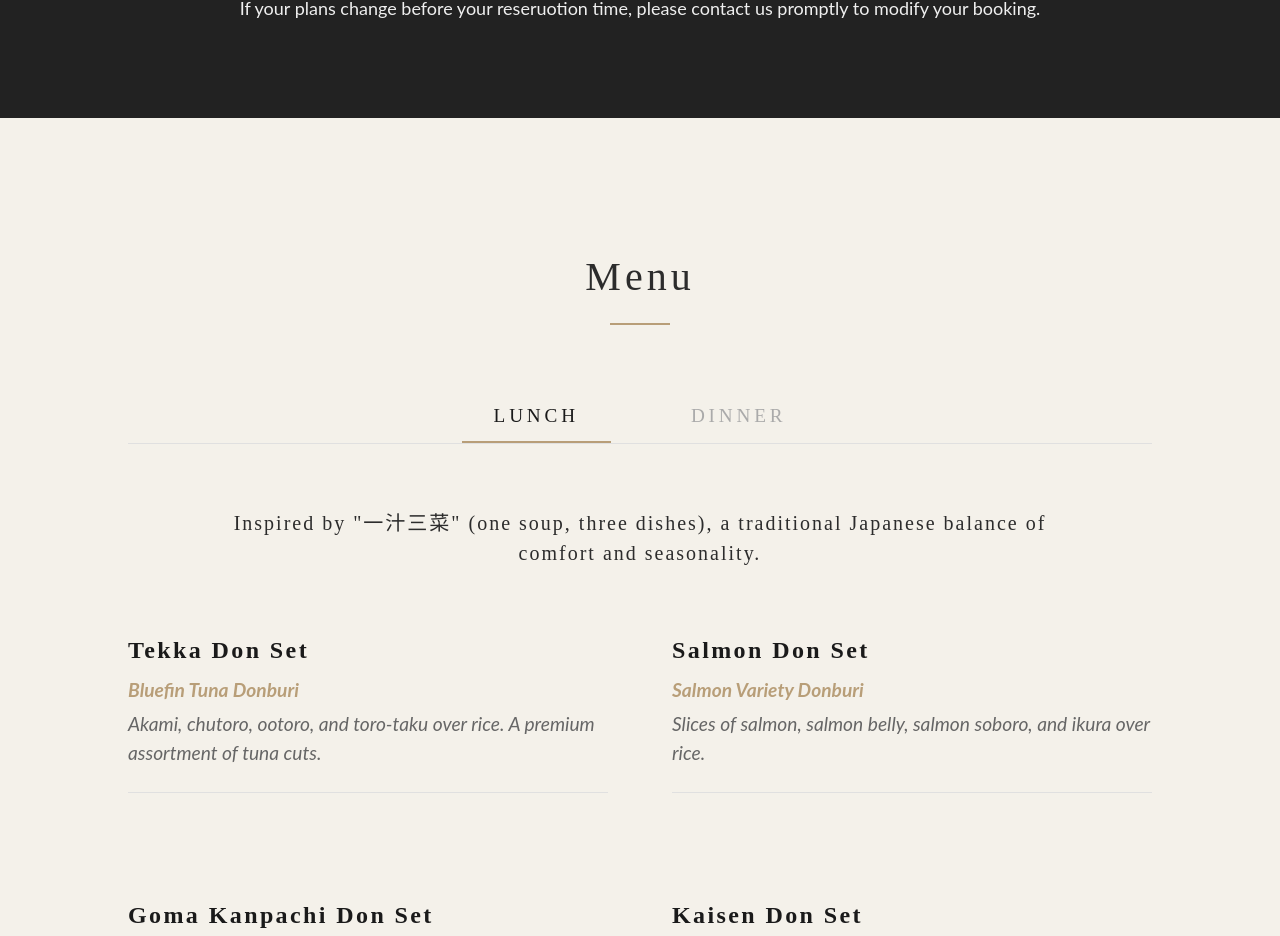
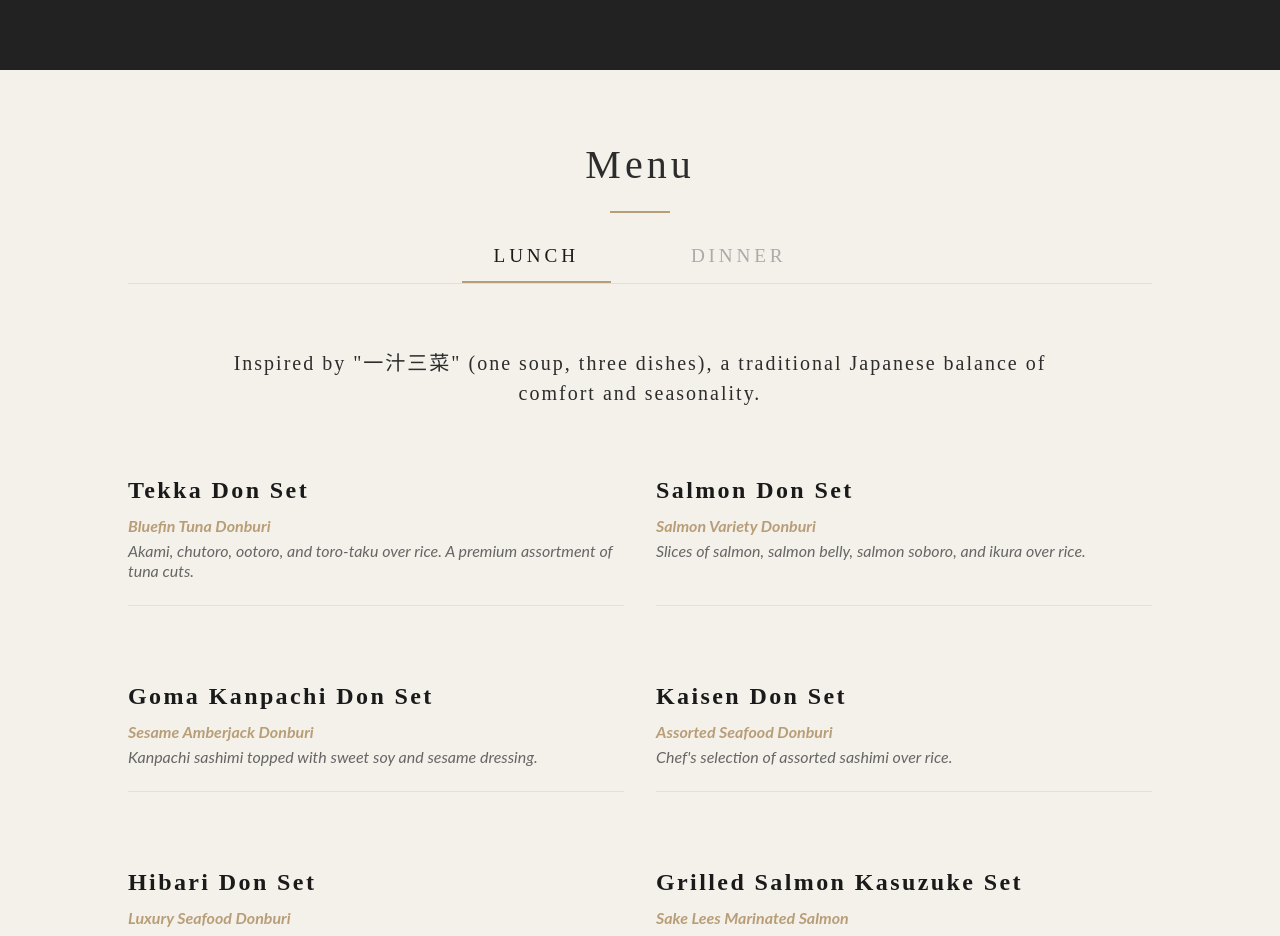
Before and after one commit to sinka42/hibari, a React (Vite) app: page / in a window 1280 px wide. Shown: the part 1317-2253 px from the top of the page. Built offline with nearby package versions, Linux system fonts and the light colour scheme.

Commit message:
update style

```diff
--- a/src/App.jsx
+++ b/src/App.jsx
@@ -62,6 +62,14 @@ const Navbar = styled.nav`
   box-sizing: border-box;
   z-index: 10;
   color: white;
+
+  @media (max-width: 768px) {
+    position: fixed;
+    background: rgba(26, 26, 26);
+    backdrop-filter: blur(20px);
+    border-bottom: 1px solid rgba(184, 158, 120, 0.1);
+    padding: 1rem 4rem;
+  }
 `;
 
 const NavLinks = styled.div`
@@ -237,6 +245,10 @@ const Button = styled.button`
     background-color: #B89E78;
     color: #222;
   }
+
+  &:focus {
+    outline: none;
+  }
 `;
 
 const Link = styled.a`
@@ -248,7 +260,7 @@ const Link = styled.a`
 `;
 
 const MenuSection = styled.section`
-  padding: 6rem 10%;
+  padding: 2rem 10%;
   background-color: #F4F1EA;
 `;
 
@@ -270,7 +282,7 @@ const SectionTitle = styled.h2`
   text-align: center;
   font-size: 2.5rem;
   color: ##B89E78;
-  margin-bottom: 4rem;
+  margin-bottom: 1rem;
 
   &::after {
     content: '';
@@ -288,6 +300,9 @@ const SectionDesc = styled.h2`
   color: ##B89E78;
   width: 80%;
   margin: 0 auto 4rem;
+  @media (max-width: 768px) {
+    font-size: 1rem;
+  }
 `;
 
 const TabContainer = styled.div`
@@ -309,6 +324,10 @@ const TabButton = styled.button`
   color: ${props => (props.active ? '#1a1a1a' : '#aaa')};
   position: relative;
   transition: color 0.3s ease;
+
+  &:focus {
+    outline: none;
+  }
 
   &::after {
     content: '';
@@ -339,11 +358,12 @@ const MenuDesc = styled.p`
 const MenuGrid = styled.div`
   display: grid;
   grid-template-columns: 1fr 1fr;
-  gap: 4rem;
+  gap: 2rem;
   margin-bottom: 4rem;
 
   @media (max-width: 768px) {
     grid-template-columns: 1fr;
+    gap: 0;
   }
 `;
 
@@ -374,11 +394,11 @@ const ItemPrice = styled.span`
 `;
 
 const ItemDesc = styled.p`
-  font-size: 1.2rem;
+  font-size: 1rem;
   color: #666;
   margin: 0;
   font-style: italic;
-  line-height: 1.5;
+  line-height: 1.25;
 `;
 
 const Disclaimer = styled.p`
@@ -392,7 +412,7 @@ const Disclaimer = styled.p`
 const AboutSection = styled.section`
   background-color: #1A1A1A;
   color: #dcdcdc;
-  padding: 6rem 10%;
+  padding: 2rem 10%;
 `;
 
 const AboutImg = styled.img`
@@ -665,7 +685,7 @@ const HibariLanding = () => {
           <SectionContent style={{ color: '#efefef' }}>
             <p style={{ marginBottom: '1rem' }}>You can also reserve kappo through Instagram DM at <Link href="https://www.instagram.com/hibari_portolavalley" target="_blank"
               rel="noopener noreferrer">hibari_portolavalley</Link> or E-mail <Link href="mailto:hibari3130@gmail.com">hibari3130@gmail.com</Link>.</p>
-            <p style={{ marginBottom: '1rem' }}>If your plans change before your reseruotion time, please contact us promptly to modify your booking.</p>
+            <p style={{ marginBottom: '1rem' }}>If your plans change before your reservation time, please contact us promptly to modify your booking.</p>
           </SectionContent>
         </ReservationSection>
 
@@ -707,7 +727,7 @@ const HibariLanding = () => {
 
           {activeTab === 'dinner' && <>
             <DinnerSection>
-              <SectionDesc>Dinner transforms into Kappo omakase at the counter and "Server Omakase" at tables</SectionDesc>
+              <SectionDesc>Our dinner transforms into Kappo omakase at the counter and "Server Omakase" at tables</SectionDesc>
               <div style={{ textAlign: 'center', maxWidth: '600px', margin: '0 auto' }}>
                 <MenuItem style={{ borderBottom: 'none' }}>
                   <ItemHeader style={{ justifyContent: 'center', gap: '2rem' }}>
```
